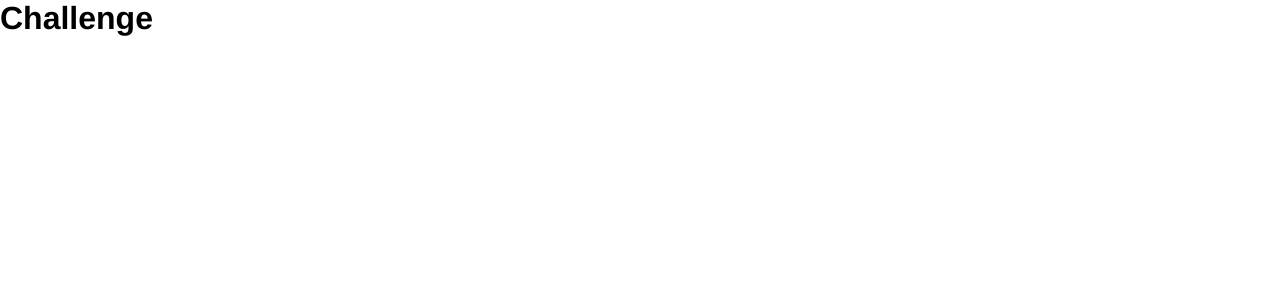
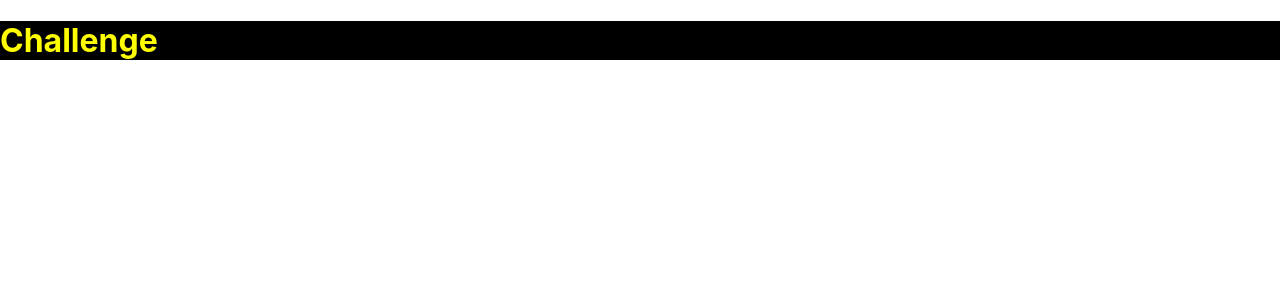
Before and after one commit to CFias/react, a React (Create React App) app in the folder challengecss/challengecss/: page / in a window 1280 px wide. Shown: the top 300 px of the page. Built offline with nearby package versions, Linux system fonts and the light colour scheme.

Commit message:
Update App.css

```diff
--- a/challengecss/challengecss/src/App.css
+++ b/challengecss/challengecss/src/App.css
@@ -1,5 +1,10 @@
-* {
-  margin: 0;
-  padding: 0;
-  font-family: Helvetica, sans-serif;
+h1 {
+  color: yellow;
+  background-color: black;
+  width: 100%;
 }
+
+h2 {
+  color: yellow;
+  background-color: black;
+}
```
